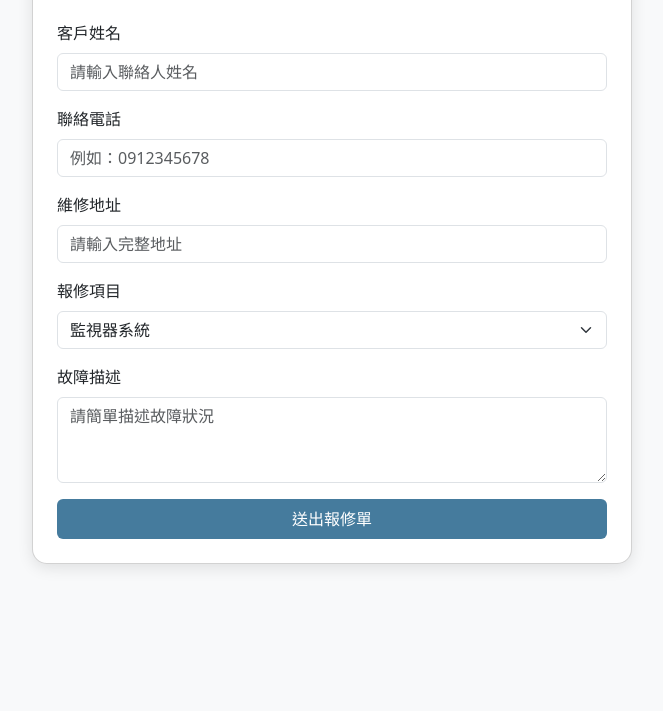
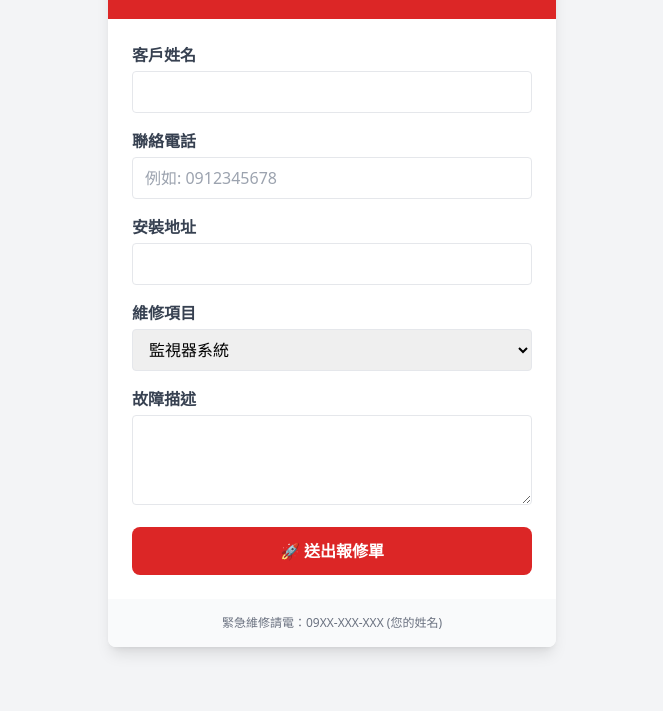
Before and after one commit to kjazz888/my-line-bot, a plain HTML site: page index.html in a window 1280 px wide. Shown: the part 129-840 px from the top of the page, without its empty margins (308-971 px from the left). Before the commit the page ends 800 px from the top, so only its background shows below. Drawn offline with nearby package versions, Linux system fonts and the light colour scheme.

Commit message:
Update index.html

```diff
--- a/index.html
+++ b/index.html
@@ -3,91 +3,82 @@
 <head>
     <meta charset="UTF-8">
     <meta name="viewport" content="width=device-width, initial-scale=1.0">
-    <title>弱電維修報修系統</title>
-    <link href="https://cdn.jsdelivr.net/npm/bootstrap@5.3.0/dist/css/bootstrap.min.css" rel="stylesheet">
-    <style>
-        body { background-color: #f8f9fa; }
-        .repair-card { max-width: 600px; margin: 50px auto; border-radius: 15px; box-shadow: 0 4px 15px rgba(0,0,0,0.1); }
-        .card-header { background-color: #1d3557; color: white; border-radius: 15px 15px 0 0 !important; }
-        .btn-primary { background-color: #457b9d; border: none; }
-        .btn-primary:hover { background-color: #1d3557; }
-    </style>
+    <title>專業弱電維修報修系統</title>
+    <script src="https://cdn.tailwindcss.com"></script>
 </head>
-<body>
+<body class="bg-gray-100 min-h-screen">
+    <div class="max-w-md mx-auto bg-white shadow-lg rounded-lg overflow-hidden mt-10">
+        <div class="bg-red-600 p-6 text-white text-center">
+            <h1 class="text-2xl font-bold">🛠️ 弱電維修快速報修</h1>
+            <p class="text-sm mt-2">竭誠為您服務，填寫後我們將儘速聯絡</p>
+        </div>
 
-<div class="container">
-    <div class="card repair-card">
-        <div class="card-header text-center py-3">
-            <h3>🛠️ 弱電維修在線報修</h3>
+        <form id="repairForm" class="p-6 space-y-4">
+            <div>
+                <label class="block text-gray-700 font-bold mb-1">客戶姓名</label>
+                <input type="text" name="customer_name" required class="w-full border rounded px-3 py-2 focus:outline-none focus:ring-2 focus:ring-red-500">
             </div>
-        <div class="card-body p-4">
-            <form id="repairForm">
-                <div class="mb-3">
-                    <label class="form-label">客戶姓名</label>
-                    <input type="text" class="form-control" id="customer_name" placeholder="請輸入聯絡人姓名" required>
+            <div>
+                <label class="block text-gray-700 font-bold mb-1">聯絡電話</label>
+                <input type="tel" name="phone" placeholder="例如: 0912345678" required class="w-full border rounded px-3 py-2 focus:outline-none focus:ring-2 focus:ring-red-500">
             </div>
-                <div class="mb-3">
-                    <label class="form-label">聯絡電話</label>
-                    <input type="tel" class="form-control" id="phone" placeholder="例如：0912345678" required>
+            <div>
+                <label class="block text-gray-700 font-bold mb-1">安裝地址</label>
+                <input type="text" name="address" required class="w-full border rounded px-3 py-2 focus:outline-none focus:ring-2 focus:ring-red-500">
             </div>
-                <div class="mb-3">
-                    <label class="form-label">維修地址</label>
-                    <input type="text" class="form-control" id="address" placeholder="請輸入完整地址" required>
-                </div>
-                <div class="mb-3">
-                    <label class="form-label">報修項目</label>
-                    <select class="form-select" id="issue_type">
-                        <option value="監視器系統">監視器系統</option>
-                        <option value="電話總機">電話總機</option>
-                        <option value="門禁對講">門禁對講</option>
-                        <option value="網路架構">網路架構</option>
-                        <option value="其他">其他</option>
+            <div>
+                <label class="block text-gray-700 font-bold mb-1">維修項目</label>
+                <select name="issue_type" class="w-full border rounded px-3 py-2 focus:outline-none focus:ring-2 focus:ring-red-500">
+                    <option>監視器系統</option>
+                    <option>門禁對講</option>
+                    <option>網路佈線/WiFi</option>
+                    <option>電話總機</option>
+                    <option>其他弱電維修</option>
                 </select>
             </div>
-                <div class="mb-3">
-                    <label class="form-label">故障描述</label>
-                    <textarea class="form-control" id="description" rows="3" placeholder="請簡單描述故障狀況"></textarea>
+            <div>
+                <label class="block text-gray-700 font-bold mb-1">故障描述</label>
+                <textarea name="description" rows="3" class="w-full border rounded px-3 py-2 focus:outline-none focus:ring-2 focus:ring-red-500"></textarea>
             </div>
-                <button type="submit" class="btn btn-primary w-100 py-2">送出報修單</button>
+            <button type="submit" class="w-full bg-red-600 text-white font-bold py-3 rounded-lg hover:bg-red-700 transition duration-300">
+                🚀 送出報修單
+            </button>
         </form>
-        </div>
+        <div class="bg-gray-50 p-4 text-center text-gray-500 text-xs">
+            緊急維修請電：09XX-XXX-XXX (您的姓名)
         </div>
     </div>
 
     <script>
-    document.getElementById('repairForm').addEventListener('submit', async (e) => {
+        document.getElementById('repairForm').onsubmit = async (e) => {
             e.preventDefault();
+            const btn = e.target.querySelector('button');
+            btn.disabled = true;
+            btn.innerText = '傳送中...';
 
-        // 1. 取得表單內容
-        const formData = {
-            customer_name: document.getElementById('customer_name').value,
-            phone: document.getElementById('phone').value,
-            address: document.getElementById('address').value,
-            issue_type: document.getElementById('issue_type').value,
-            description: document.getElementById('description').value
-        };
+            const formData = Object.fromEntries(new FormData(e.target));
 
-        // 2. 呼叫您的 FastAPI 後端 (注意：若在同一台電腦測試用 127.0.0.1)
             try {
-            // 將原本的 127.0.0.1 換成 Render 給您的網址
-const response = await fetch('https://my-line-bot-d0cc.onrender.com/submit_repair', {
+                // 請填入您 Render 的網址
+                const response = await fetch('https://my-line-bot-kjazz.onrender.com/submit_repair', {
                     method: 'POST',
                     headers: { 'Content-Type': 'application/json' },
                     body: JSON.stringify(formData)
                 });
 
                 if (response.ok) {
-                alert('✅ 報修成功！師傅將盡快與您聯繫。');
-                document.getElementById('repairForm').reset();
+                    alert('✅ 報修單已成功送出！我們會儘速聯繫您。');
+                    e.target.reset();
                 } else {
-                alert('❌ 報修失敗，請稍後再試。');
+                    alert('❌ 送出失敗，請檢查網址或稍後再試。');
                 }
             } catch (error) {
-            console.error('Error:', error);
                 alert('❌ 無法連線至伺服器');
+            } finally {
+                btn.disabled = false;
+                btn.innerText = '🚀 送出報修單';
             }
-    });
+        };
     </script>
-
 </body>
 </html>
```
Lines whose indentation alone changed are shown as unchanged.
